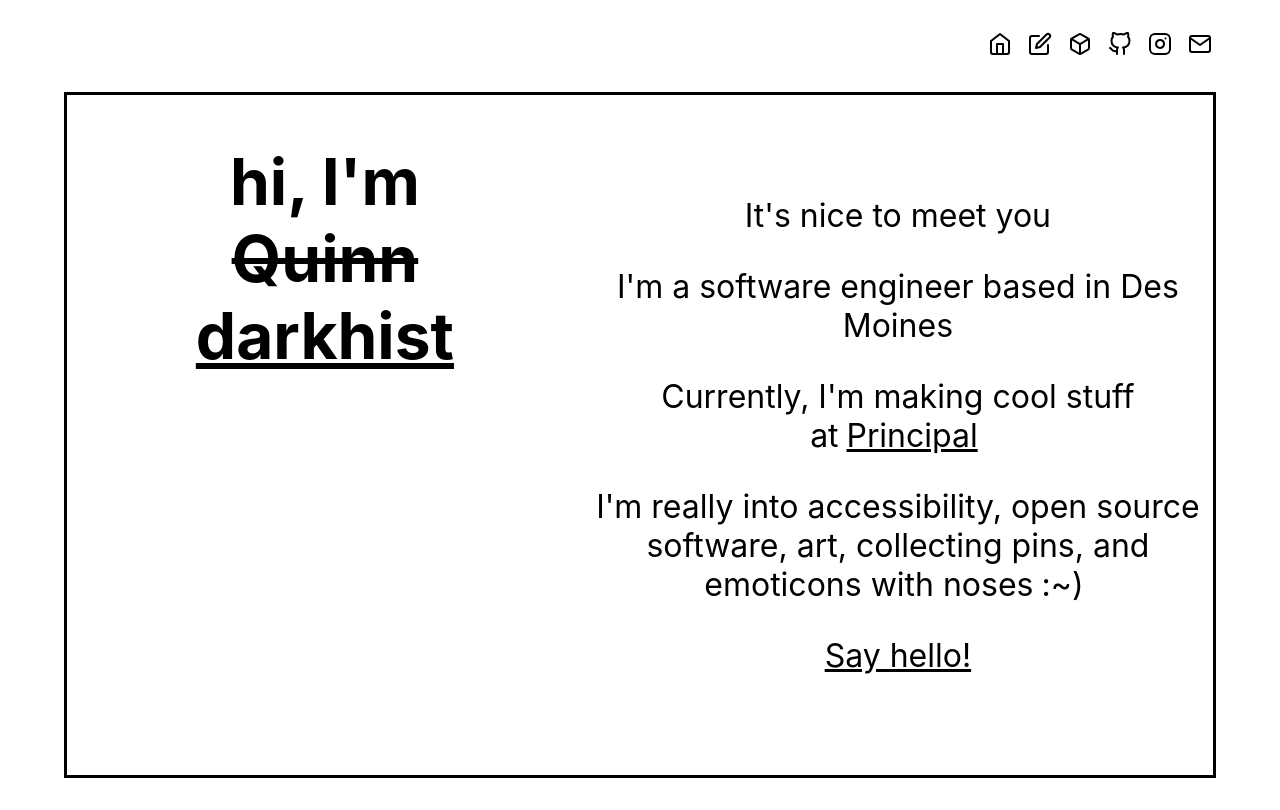
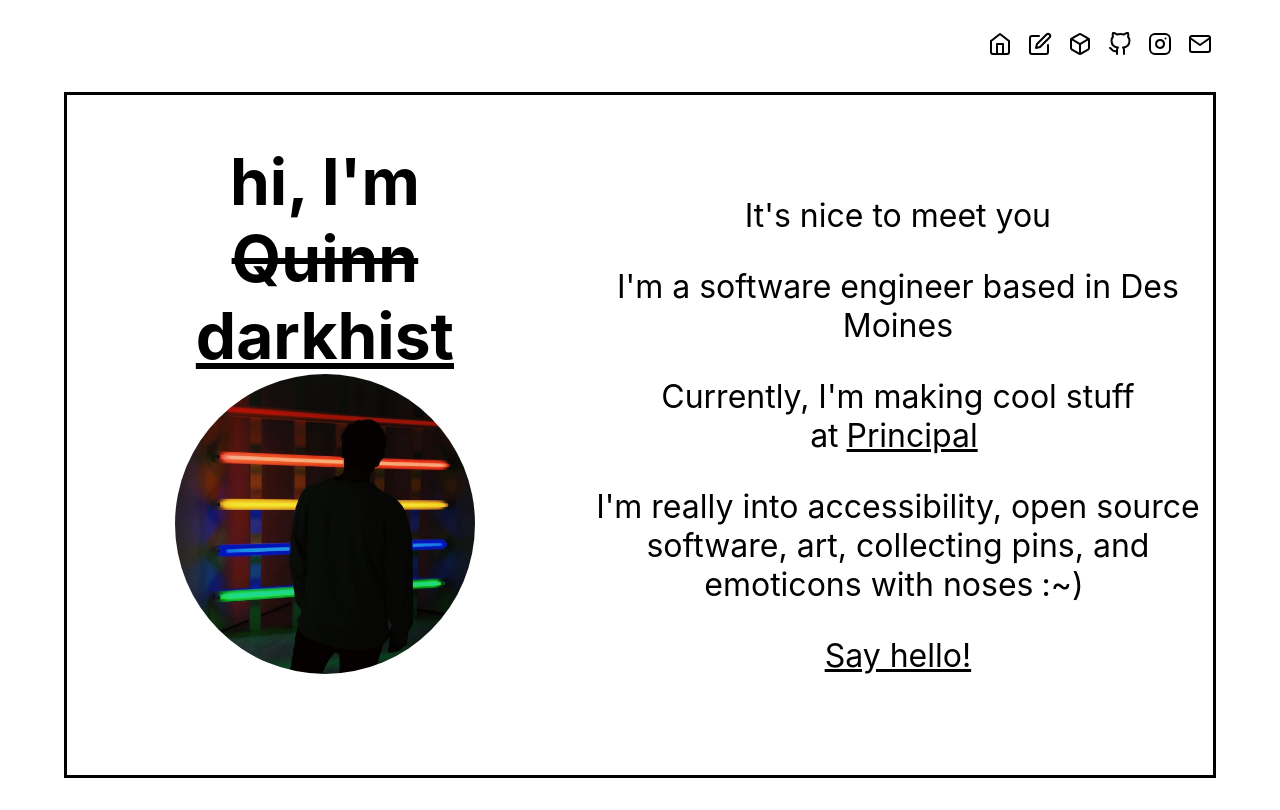
Before and after one commit to darkhist/darkhist.me, a Next.js app: page / in a window 1280 px wide. Built offline with nearby package versions, Linux system fonts and the light colour scheme; a web font is replaced by a local one.

Commit message:
feat: add avatar

```diff
--- a/pages/index.js
+++ b/pages/index.js
@@ -1,3 +1,4 @@
+import Image from 'next/image';
 import Layout from '../components/Layout';
 import styles from '../styles/home.module.css';
 
@@ -8,6 +9,15 @@ const Home = () => (
         hi, I&apos;m <del>Quinn</del>
         <br />
         <ins>darkhist</ins>
+        <div>
+          <Image
+            className={styles.avatar}
+            src="/img/avatar.png"
+            width={300}
+            height={300}
+            alt="Quinn at the SF MOMA"
+          />
+        </div>
       </h1>
 
       <section className={styles.section}>
--- a/styles/home.module.css
+++ b/styles/home.module.css
@@ -9,6 +9,15 @@
   text-align: center;
   margin: 1rem auto;
   color: black;
+}
+
+.avatar {
+  display: flex;
+  flex-direction: row;
+  justify-content: center;
+  align-items: center;
+  border-radius: 50%;
+  margin: 1.25rem 0;
 }
 
 .smile {
@@ -59,4 +68,18 @@
     min-height: 85vh;
     width: 65vw;
   }
+
+  .avatar {
+    display: flex;
+    flex-direction: column;
+    align-content: center;
+    border-radius: 50%;
+    margin: 5rem 10rem;
+  }
 }
+
+@media screen and (min-width: 768px) and (max-width: 1400px) {
+  .avatar {
+    margin: 5rem 0.5rem;
+  }
+}
```
